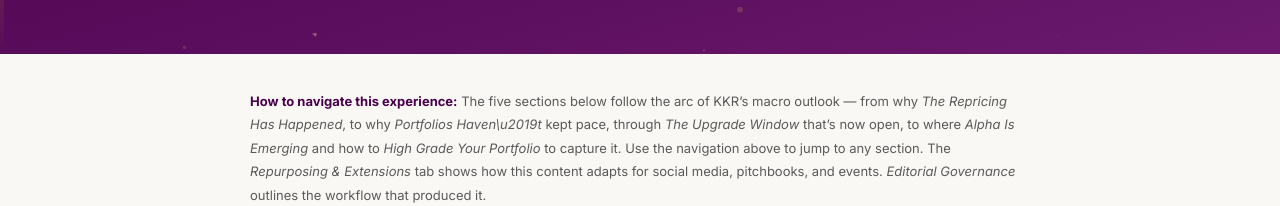
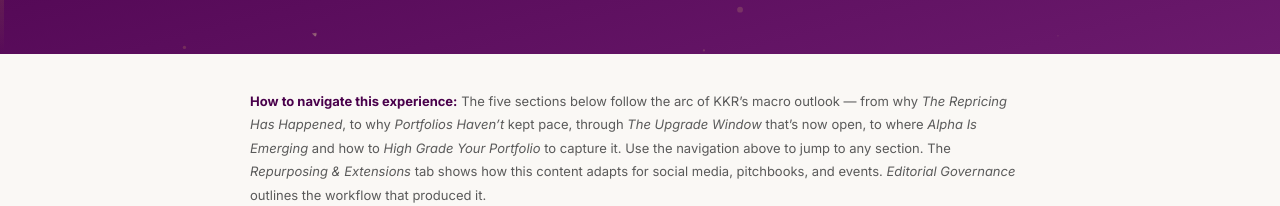
Before and after one commit to jonathanblank2026/kkr-outlook, a React (Vite) app: page / in a window 1280 px wide. Shown: the part 924-1130 px from the top of the page. Built offline with nearby package versions, Linux system fonts and the light colour scheme.

Commit message:
fix: reduce correlation

```diff
--- a/src/KKROutlook.jsx
+++ b/src/KKROutlook.jsx
@@ -1018,7 +1018,7 @@
               <strong style={{ color: C.purple }}>How to navigate this experience:</strong>
               {" The five sections below follow the arc of KKR\u2019s macro outlook \u2014 from why "}
               <em>The Repricing Has Happened</em>{", to why "}
-              <em>Portfolios Haven\u2019t</em>{" kept pace, through "}
+              <em>{"Portfolios Haven\u2019t"}</em>{" kept pace, through "}
               <em>The Upgrade Window</em>{" that\u2019s now open, to where "}
               <em>Alpha Is Emerging</em>{" and how to "}
               <em>High Grade Your Portfolio</em>{" to capture it. Use the navigation above to jump to any section. The "}
```
